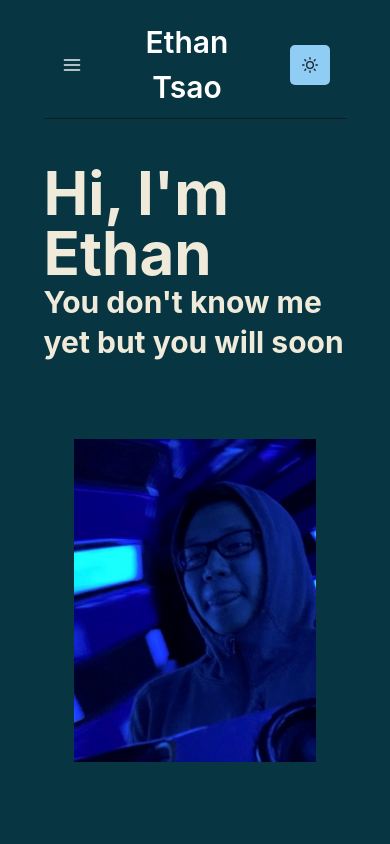
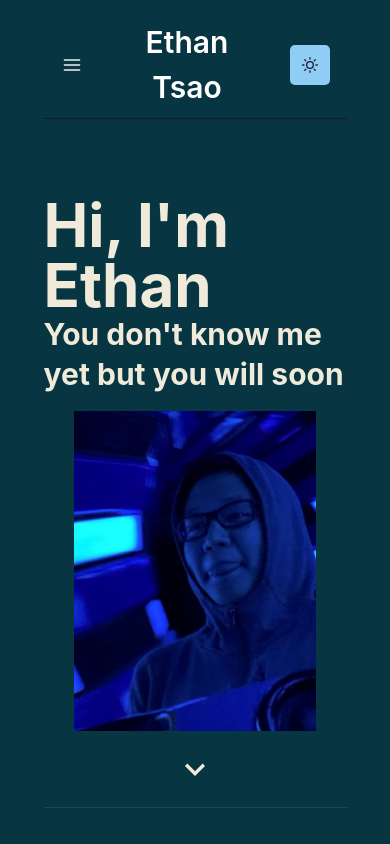
Before and after one commit to Ethan-Tsao/markdown-blog, a Next.js app: page / in a window 390 px wide. Shown: the top 844 px of the page. Built offline with nearby package versions, Linux system fonts and the light colour scheme.

Commit message:
home page responsiveness changes

```diff
--- a/pages/index.tsx
+++ b/pages/index.tsx
@@ -32,7 +32,7 @@ const Home = () => {
     >
       <Navbar />
       {/* Heading */}
-      <SimpleGrid columns={{ base: 1, xl: 2 }} h="80vh" mt="2rem">
+      <SimpleGrid columns={{ base: 1, xl: 2 }} mt="4rem">
         <Box align="center" maxH="50%">
           <Heading textAlign="left" size="4xl">
             Hi, I&apos;m Ethan
@@ -41,10 +41,11 @@ const Home = () => {
             You don&apos;t know me yet but you will soon
           </Heading>
         </Box>
-        <Box>
+        <Box my={{ base: "1rem" }}>
           <AspectRatio
             ratio={3 / 4}
             maxW={{ base: "80%", sm: "60%", md: "50%", xl: "90%" }}
+            padding="1"
           >
             <Image
               src="images/home/me.jpg"
@@ -54,7 +55,7 @@ const Home = () => {
           </AspectRatio>
         </Box>
       </SimpleGrid>
-      <Box justifyItems="center" h="20vh">
+      <Box justifyItems="center">
         <MotionChevron
           h="10"
           w="10"
@@ -68,7 +69,7 @@ const Home = () => {
         />
       </Box>
 
-      <Divider />
+      <Divider mt={5} />
       <Box h="100vh">
         <Heading textAlign="center" size="2xl" my="2rem">
           My Testimonials
```
